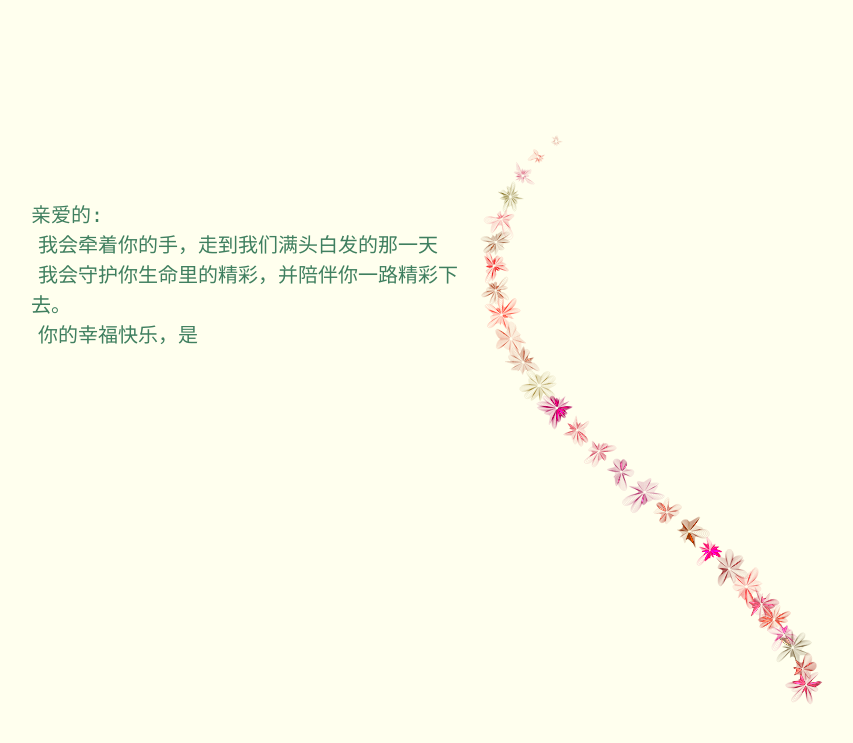
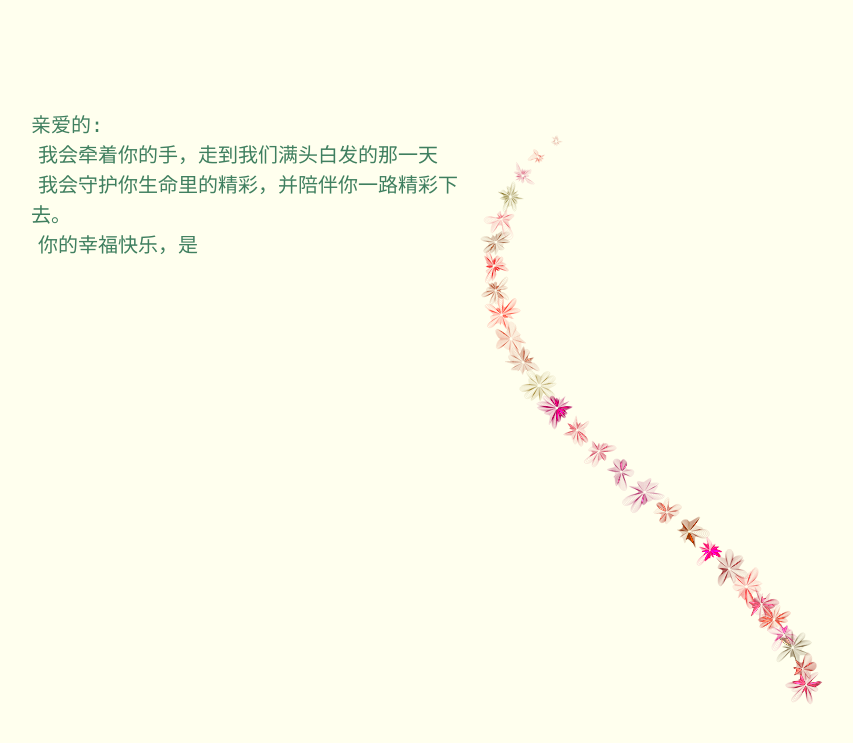
Before and after one commit to lorin-long/lorinlovekoko.github.io, a PHP site: page /index.html in a window 1280 px wide. Shown: the top 743 px of the page, without its empty margins (54-907 px from the left). Run offline with PHP 8.4, Linux system fonts and the light colour scheme.

Commit message:
Update default.css

```diff
--- a/css/default.css
+++ b/css/default.css
@@ -9,7 +9,7 @@ body{margin:0;padding:0;background:#ffe;font-size:14px;overflow:auto}
 #loveu{padding:5px;font-size:22px;margin-top:80px;margin-right:120px;text-align:right;display:none}
 #loveu .signature{margin-top:10px;font-size:20px;font-style:italic}
 #clickSound{display:none}
-#code{float:left;width:440px;height:400px;color:#333;font-family:"Consolas","Monaco","Bitstream Vera Sans Mono","Courier New","sans-serif";font-size:15px;line-height:1.5}
+#code{float:left;width:440px;height:580px;color:#333;font-family:"Consolas","Monaco","Bitstream Vera Sans Mono","Courier New","sans-serif";font-size:15px;line-height:1.5}
 #code .string{color:#2a36ff}#code .keyword{color:#7f0055;font-weight:bold}
 #code .placeholder{margin-left:15px}
 #code .space{margin-left:7px;font-size:20px}
```
